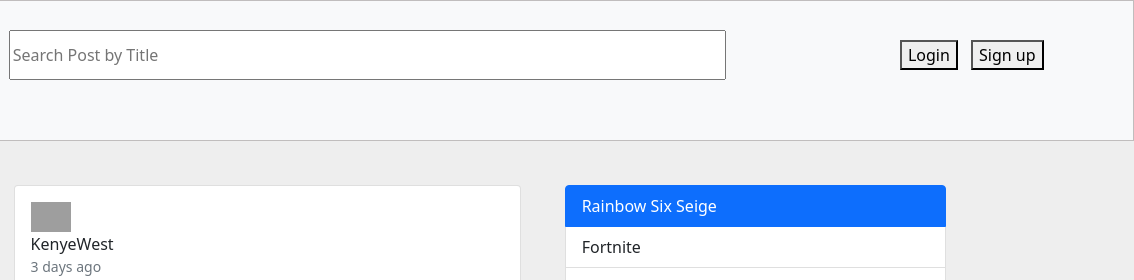
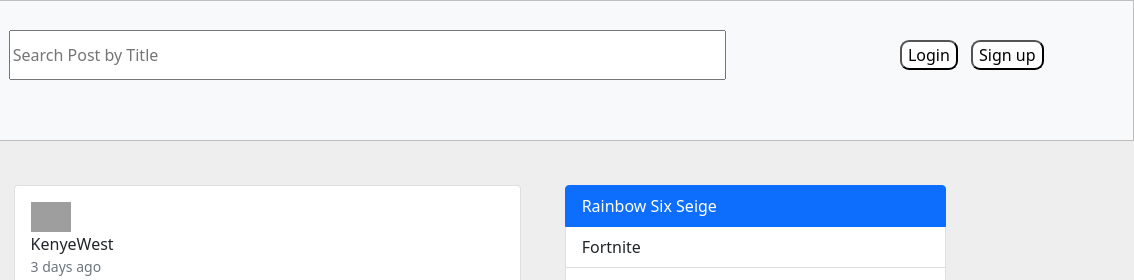
Before and after one commit to JupyterNoteFiend/Gamecon_CS326, a plain HTML site: page client/gamecon.html in a window 1280 px wide. Shown: the top 280 px of the page, 146-1280 px from the left. Drawn offline with nearby package versions, Linux system fonts and the light colour scheme; grey boxes are pictures that could not be loaded.

Commit message:
Update gamecon.css
made changes to login and signup buttons

```diff
--- a/client/gamecon.css
+++ b/client/gamecon.css
@@ -106,3 +106,8 @@
 .newPostImage {
     width: 100%;
 }
+
+#loginButton, #signupButton {
+    background-color: rgb(255, 255, 255);
+    border-radius: 9px;
+}
```
